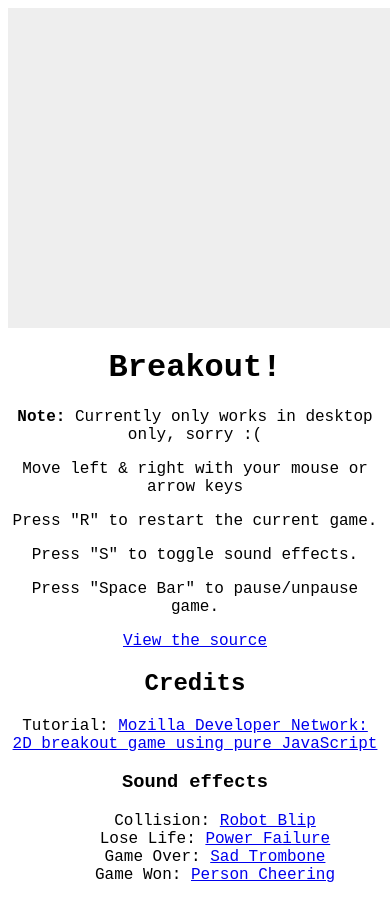
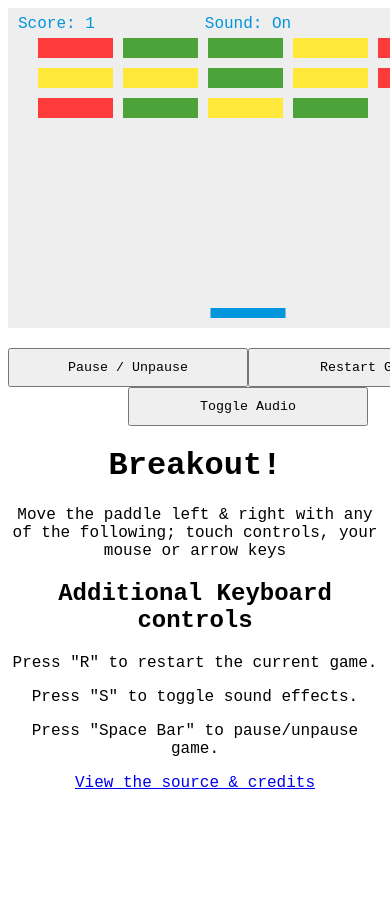
Before and after one commit to jamiepollock/game-dev-js-breakout, a plain HTML site: page index.html in a window 390 px wide. Shown: the top 900 px of the page. After the commit the page ends 844 px from the top, so only its background shows below. Drawn offline with Linux system fonts and the light colour scheme.

Commit message:
Added buttons in for mobile controls which were keyboard bound

```diff
--- a/app.js
+++ b/app.js
@@ -75,19 +75,13 @@ function keyDownHandler(e) {
         leftPressed = true;
     }
     else if (e.keyCode == 32) {
-        if (gameState === gameStates.active) {
-            gameState = gameStates.paused;
-        } else if (gameState === gameStates.paused) {
-            gameState = gameStates.active;
-        }
+        togglePauseGame();
     }
     else if (e.keyCode == 82) {
-        document.location.reload();
+        resetGame();
     }
     else if (e.keyCode == 83) {
-        if (gameState === gameStates.active || gameState === gameStates.paused) {
-            playSound = !playSound;
-        }
+        toggleAudio();
     }
 }
 function keyUpHandler(e) {
@@ -302,8 +296,23 @@ function movePaddle() {
     }
 }
 
-; (function () {
+function togglePauseGame() {
+    if (gameState === gameStates.active) {
+        gameState = gameStates.paused;
+    } else if (gameState === gameStates.paused) {
+        gameState = gameStates.active;
+    }
+}
 
+function restartGame() {
+    document.location.reload();
+}
+
+function toggleAudio() {
+    if (gameState === gameStates.active || gameState === gameStates.paused) {
+        playSound = !playSound;
+    }
+}
 
 ; (function () {
     function registerInputControls() {
--- a/assets/style.css
+++ b/assets/style.css
@@ -7,3 +7,12 @@ body * {
 ul li {
     list-style: none;
 }
+
+.mobile-controls {
+    width: 480px;
+    margin: 0 auto;
+}
+.mobile-controls button {
+    padding: 10px 0;
+    width: 50%;
+}
--- a/index.html
+++ b/index.html
@@ -1,32 +1,26 @@
 <!DOCTYPE html>
 <html>
+
 <head>
     <meta charset="utf-8" />
     <title>Gamedev Canvas Workshop</title>
     <link href="assets/style.css" type="text/css" rel="stylesheet">
 </head>
+
 <body>
-<canvas id="myCanvas" width="480" height="320"></canvas>
+    <canvas id="myCanvas" width="480" height="320"></canvas>
+    <div class="mobile-controls">
+        <button onclick="togglePauseGame();">Pause / Unpause</button><button onclick="restartGame();">Restart Game</button><button
+            onclick="toggleAudio();">Toggle Audio</button>
+    </div>
+    <h1>Breakout!</h1>
+    <p>Move the paddle left & right with any of the following; touch controls, your mouse or arrow keys</p>
+    <h2>Additional Keyboard controls</h2>
+    <p>Press "R" to restart the current game.</p>
+    <p>Press "S" to toggle sound effects.</p>
+    <p>Press "Space Bar" to pause/unpause game.</p>
+    <p><a href="https://github.com/jamiepollock/game-dev-js-breakout/">View the source & credits</a></p>
+    <script type="text/javascript" src="app.js"></script>
+</body>
 
-<h1>Breakout!</h1>
-<p><strong>Note:</strong> Currently only works in desktop only, sorry :(</p>
-<p>Move left & right with your mouse or arrow keys</p>
-<p>Press "R" to restart the current game.</p>
-<p>Press "S" to toggle sound effects.</p>
-<p>Press "Space Bar" to pause/unpause game.</p>
-<p><a href="https://github.com/jamiepollock/game-dev-js-breakout/">View the source</a></p>
-
-<h2>Credits</h2>
-<p>Tutorial: <a href="https://developer.mozilla.org/en-US/docs/Games/Tutorials/2D_Breakout_game_pure_JavaScript" target="_blank">Mozilla Developer Network: 2D breakout game using pure JavaScript</a></p>
-
-<h3>Sound effects</h3>
-<ul>
-    <li>Collision: <a href="http://soundbible.com/1682-Robot-Blip.html" target="_blank">Robot Blip</a></li>
-    <li>Lose Life: <a href="http://soundbible.com/1610-Power-Failure.html" target="_blank">Power Failure</a></li>
-    <li>Game Over: <a href="http://soundbible.com/1830-Sad-Trombone.html" target="_blank">Sad Trombone</a></li>
-    <li>Game Won: <a href="http://soundbible.com/2103-1-Person-Cheering.html" target="_blank">Person Cheering</a></li>
-</ul>
-<script type="text/javascript" src="app.js"></script>
-
-</body>
 </html>
```
